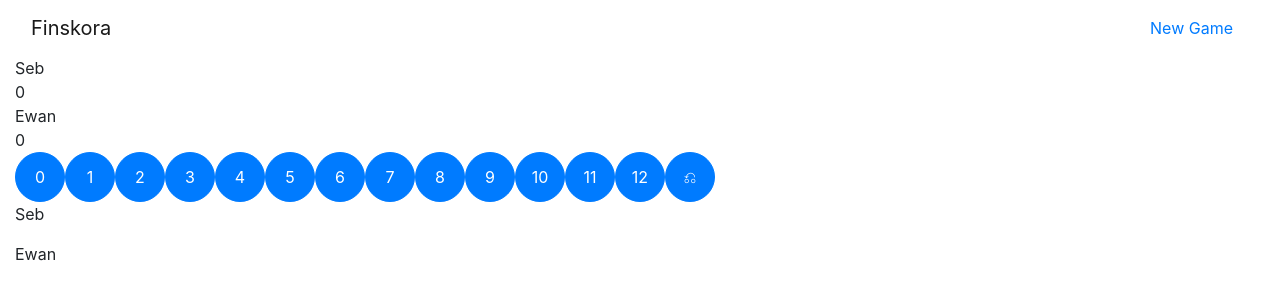
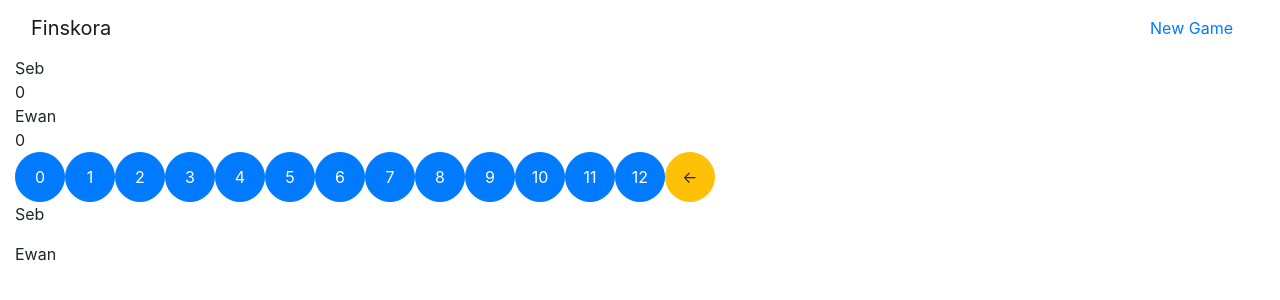
Before and after one commit to cruskit/finskora, a React (Create React App) app: page / in a window 1280 px wide. Shown: the top 300 px of the page. Built offline with nearby package versions, Linux system fonts and the light colour scheme.

Commit message:
Simplified keypad button rendering. Updated undo to be different colour.

```diff
--- a/src/App.js
+++ b/src/App.js
@@ -123,36 +123,28 @@ class LeaderBoard extends React.Component {
 
 }
 
-function EntryButton(props) {
-  return (
-    <Button
-      className="entryButton"
-      onClick={props.onClick}
-      variant="primary btn-circle btn-md"
-    >
-      {props.description}
-    </Button>
-  );
-}
-
 class ScorePad extends React.Component {
 
   renderEntryButton(scoreValue) {
     return (
-      <EntryButton
+      <Button
         onClick={() => this.props.onScoreEntered(scoreValue)}
-        description={scoreValue}
-      />
+        variant="primary btn-circle btn-md"
+      >
+        {scoreValue}
+      </Button>
     );
-
   }
 
   renderUndoButton() {
     return (
-      <EntryButton
+      <Button
         onClick={() => this.props.onUndo()}
-        description={'\u238C'}
-      />
+        variant="warning btn-circle btn-md"
+      >
+        &lt;-
+      </Button>
+
     );
 
   }
```
